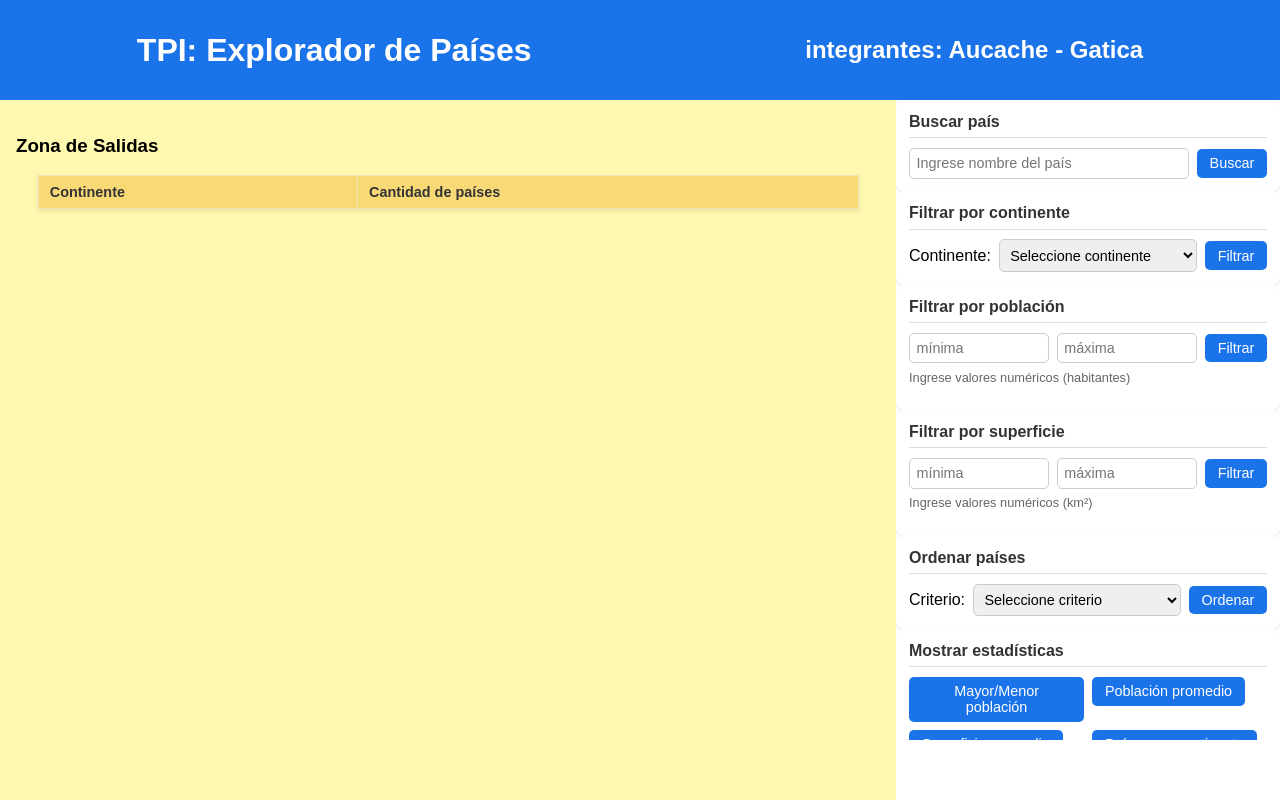
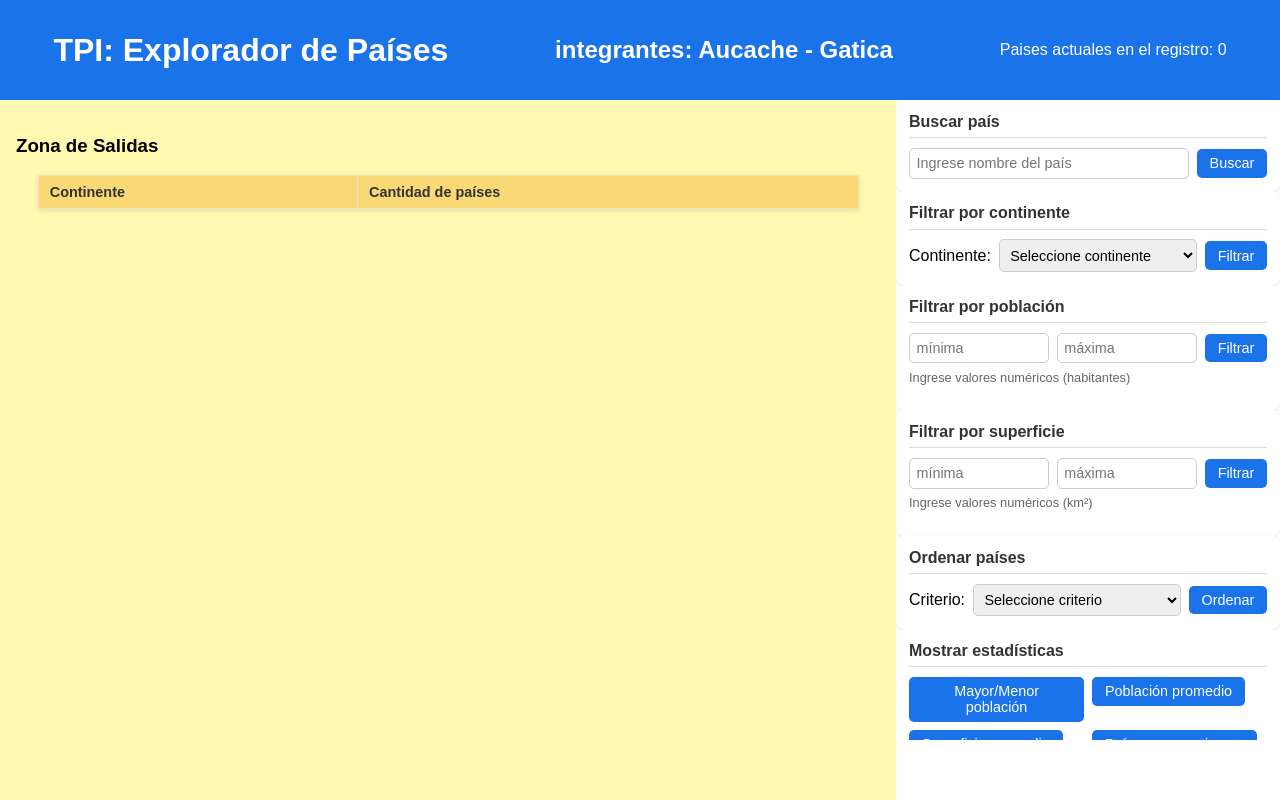
Before and after one commit to LeandroFGA1/UTN-Programacion-Integrador, a Flask app: page / in a window 1280 px wide. Run offline with Flask 3, Linux system fonts and the light colour scheme; lists and menus that the app fills with data are empty.

Commit message:
correciones de comentado

```diff
--- a/app/app.py
+++ b/app/app.py
@@ -1,6 +1,6 @@
 from flask import Flask, render_template,request
 from creacion_csv import crear_csv,BASE_DIRECTORIO,CSV,PARAMETROS
-from auxiliares import duplicado_csv
+from auxiliares import duplicado_csv,paises_actuales
 from generador_html import generar_html_salidas
 from consignas import buscar_pais,filtrar_continentes,filtrar_rango,ordenar_paises,min_max_poblacion,promedio_poblacion,promedio_superficie,paises_por_continente
 import csv
@@ -16,8 +16,9 @@ crear_csv()
 @app.route('/')
 def home():
     paises = duplicado_csv()
+    contador_paises = paises_actuales(paises)
     html_salida = generar_html_salidas(paises)
-    return render_template('index.html',html_salida=html_salida)
+    return render_template('index.html',html_salida=html_salida, cantidad_paises = contador_paises)
 
 @app.route('/buscar')
 def buscar():
@@ -30,17 +31,21 @@ def buscar():
 def filtrar_continente():
     continente = request.args.get('continente', '')
     resultado = filtrar_continentes(continente)
+    contador_paises = paises_actuales(resultado)
     html_salida = generar_html_salidas(resultado)
-    return render_template('index.html', html_salida=html_salida)
+    return render_template('index.html', html_salida=html_salida, cantidad_paises=contador_paises)
 
 
 @app.route('/filtrar_poblacion')
 def filtrar_poblacion_ruta():
     minimo = int(request.args.get('min', 0))
     maximo = int(request.args.get('max', 0))
+    if minimo < 0 or maximo < 0:
+        return {"error":"no puede haber numeros negativos"}
     resultado = filtrar_rango(minimo, maximo, "poblacion")
+    contador_paises = paises_actuales(resultado)
     html_salida = generar_html_salidas(resultado)
-    return render_template('index.html', html_salida=html_salida)
+    return render_template('index.html', html_salida=html_salida, cantidad_paises=contador_paises)
 
 
 @app.route('/filtrar_superficie')
@@ -48,15 +53,17 @@ def filtrar_superficie_ruta():
     minimo = int(request.args.get('min', 0))
     maximo = int(request.args.get('max', 0))
     resultado = filtrar_rango(minimo, maximo, "superficie")
+    contador_paises = paises_actuales(resultado)
     html_salida = generar_html_salidas(resultado)
-    return render_template('index.html', html_salida=html_salida)
+    return render_template('index.html', html_salida=html_salida, cantidad_paises=contador_paises)
 
 @app.route('/ordenar')
 def ordenar():
     criterio = request.args.get('criterio', '')
     resultado = ordenar_paises(criterio)
+    contador_paises = paises_actuales(resultado)
     html_salida = generar_html_salidas(resultado)
-    return render_template('index.html', html_salida=html_salida)
+    return render_template('index.html', html_salida=html_salida, cantidad_paises=contador_paises)
 
 @app.route("/borrar")
 def borrar():
@@ -64,8 +71,9 @@ def borrar():
         os.remove(CSV)
     crear_csv()
     paises = duplicado_csv()
+    contador_paises = paises_actuales(paises)
     html_salida = generar_html_salidas(paises)
-    return render_template('index.html',html_salida=html_salida)
+    return render_template('index.html',html_salida=html_salida,cantidad_paises=contador_paises)
 
 @app.route("/estadisticas")
 def estadisticas():
@@ -77,24 +85,28 @@ def estadisticas():
 
     if tipo == "maxmin_poblacion":
         resultado = min_max_poblacion()
+        contador_paises = paises_actuales(resultado)
         html_salida = generar_html_salidas(resultado)
-        return render_template("index.html", html_salida=html_salida)
+        return render_template("index.html", html_salida=html_salida, cantidad_paises=contador_paises)
 
     elif tipo == "prom_poblacion":
         resultado = promedio_poblacion()
+        contador_paises = paises_actuales(resultado)
         html_salida = generar_html_salidas(resultado)
-        return render_template("index.html", html_salida=html_salida)
+        return render_template("index.html", html_salida=html_salida, cantidad_paises=contador_paises)
 
     elif tipo == "prom_superficie":
         resultado = promedio_superficie()
+        contador_paises = paises_actuales(resultado)
         html_salida = generar_html_salidas(resultado)
-        return render_template("index.html", html_salida=html_salida)
+        return render_template("index.html", html_salida=html_salida, cantidad_paises=contador_paises)
 
 
     elif tipo == "paises_continente":
         resultado = paises_por_continente()
+        contador_paises = paises_actuales(resultado)
         html_salida = generar_html_salidas(resultado)
-        return render_template("index.html", html_salida=html_salida)
+        return render_template("index.html", html_salida=html_salida, cantidad_paises=contador_paises)
 
     html_salida = generar_html_salidas({"error": f"Tipo desconocido: {tipo}"})
     return render_template("index.html", html_salida=html_salida)
--- a/app/auxiliares.py
+++ b/app/auxiliares.py
@@ -19,3 +19,15 @@ def actualizar_csv(lista:list):
         escritor = csv.DictWriter(archivo,fieldnames=PARAMETROS)
         escritor.writeheader()
         escritor.writerows(lista)
+
+
+def paises_actuales(lista: list):
+    nombres_vistos = set()
+    contador_repetidos = 0
+    for pais in lista:
+        nombre = pais["nombre"].strip().lower()
+        if nombre in nombres_vistos:
+            contador_repetidos += 1
+        else:
+            nombres_vistos.add(nombre)
+    return len(lista) - contador_repetidos
--- a/app/templates/index.html
+++ b/app/templates/index.html
@@ -12,6 +12,7 @@
     <header class="header">
         <h1>TPI: Explorador de Países</h1>
         <h2>integrantes: Aucache - Gatica</h2>
+        <span>Paises actuales en el registro: {{ cantidad_paises }}</span>
     </header>
 
     <main class="contenedor">
@@ -61,8 +62,8 @@
             <section class="bloque">
                 <h3>Filtrar por población</h3>
                 <form action="/filtrar_poblacion" method="get" class="input-rango">
-                    <input type="number" name="min" placeholder="mínima" required>
-                    <input type="number" name="max" placeholder="máxima" required>
+                    <input type="number"  name="min" placeholder="mínima" min="0" required>
+                    <input type="number" name="max" placeholder="máxima"  min="0" required>
                     <button type="submit">Filtrar</button>
                 </form>
                 <p class="ayuda">Ingrese valores numéricos (habitantes)</p>
@@ -72,8 +73,8 @@
             <section class="bloque">
                 <h3>Filtrar por superficie</h3>
                 <form action="/filtrar_superficie" method="get" class="input-rango">
-                    <input type="number" name="min" placeholder="mínima" required>
-                    <input type="number" name="max" placeholder="máxima" required>
+                    <input type="number" name="min" placeholder="mínima" min="0" required>
+                    <input type="number" name="max" placeholder="máxima" min="0" required>
                     <button type="submit">Filtrar</button>
                 </form>
                 <p class="ayuda">Ingrese valores numéricos (km²)</p>
```
Also changed, not shown: app/consignas.py (+7 -1 lines), app/generador_html.py (+8 -4 lines), 1 other file.
